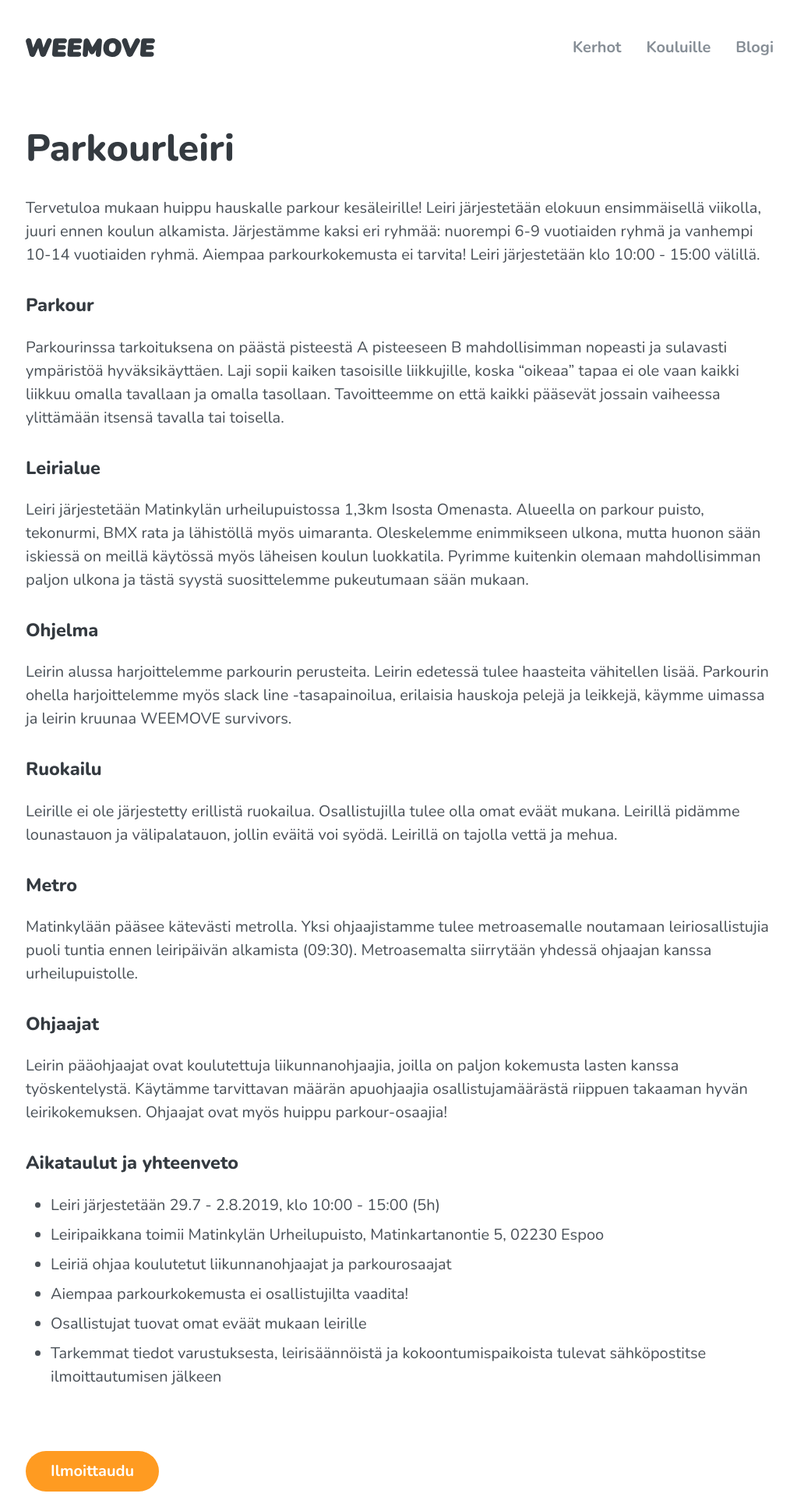
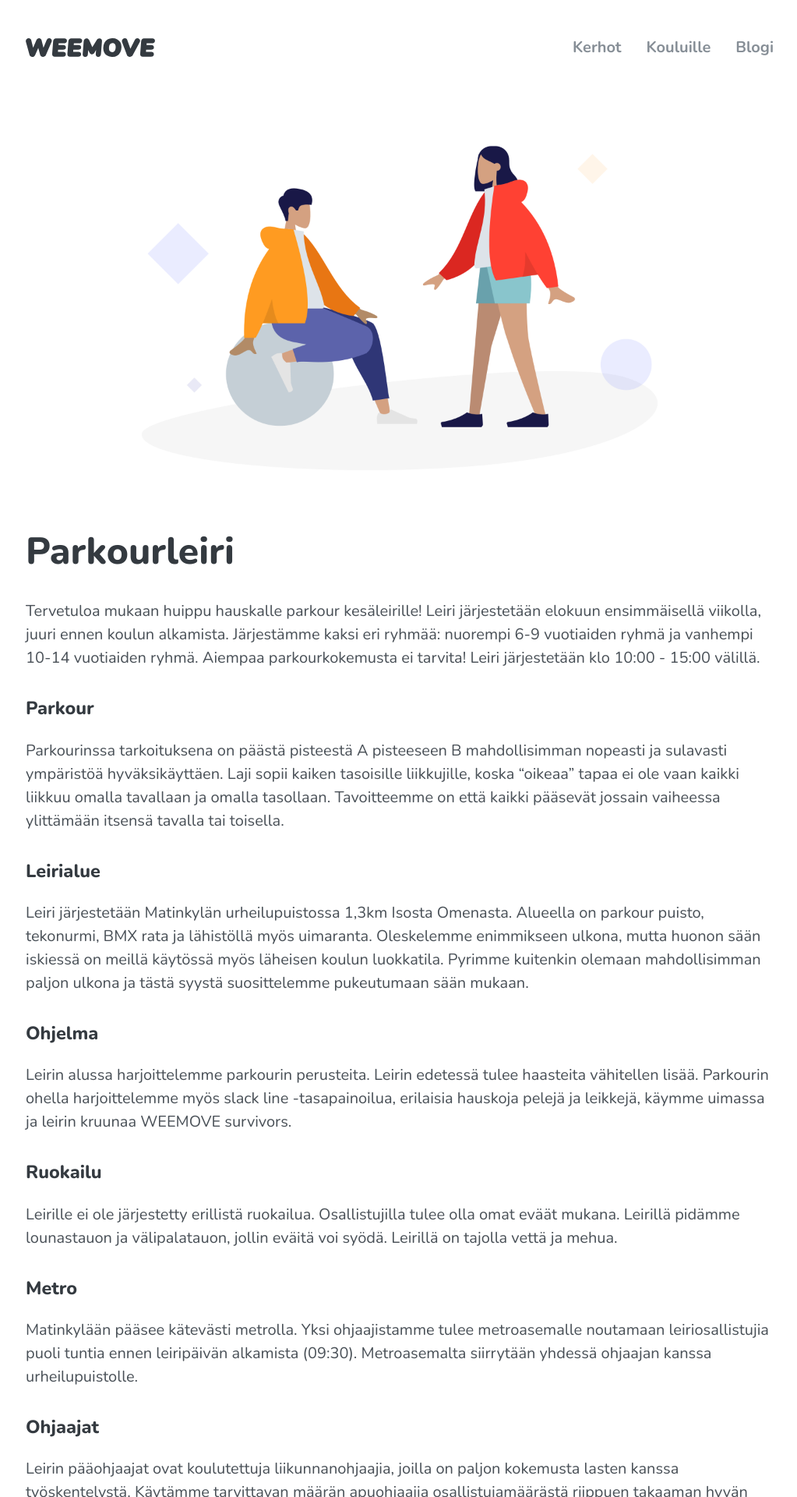
Before and after one commit to Funktum/weemove, a Jekyll site: the page built from _pages/kesäleiri.md, in a window 1280 px wide. Shown: the top 1920 px of the page at 78% size, without its empty margins (127-1150 px from the left). Built offline with Jekyll 4.4.1, drawn with Linux system fonts in a browser that asks for light colours; a script that is not in the unit is left out.

Commit message:
Update and rename kesäleirit.md to kesäleiri.md

```diff
--- a/_pages/kesäleirit.md
+++ b/_pages/kesäleiri.md
@@ -2,6 +2,8 @@
 layout: page
 permalink: /leiri/
 title: Parkourleiri
+image: /uploads/weemove-illustration-2.png
+
 ---
 
 Tervetuloa mukaan huippu hauskalle parkour kesäleirille! Leiri järjestetään elokuun ensimmäisellä viikolla, juuri ennen koulun
```
